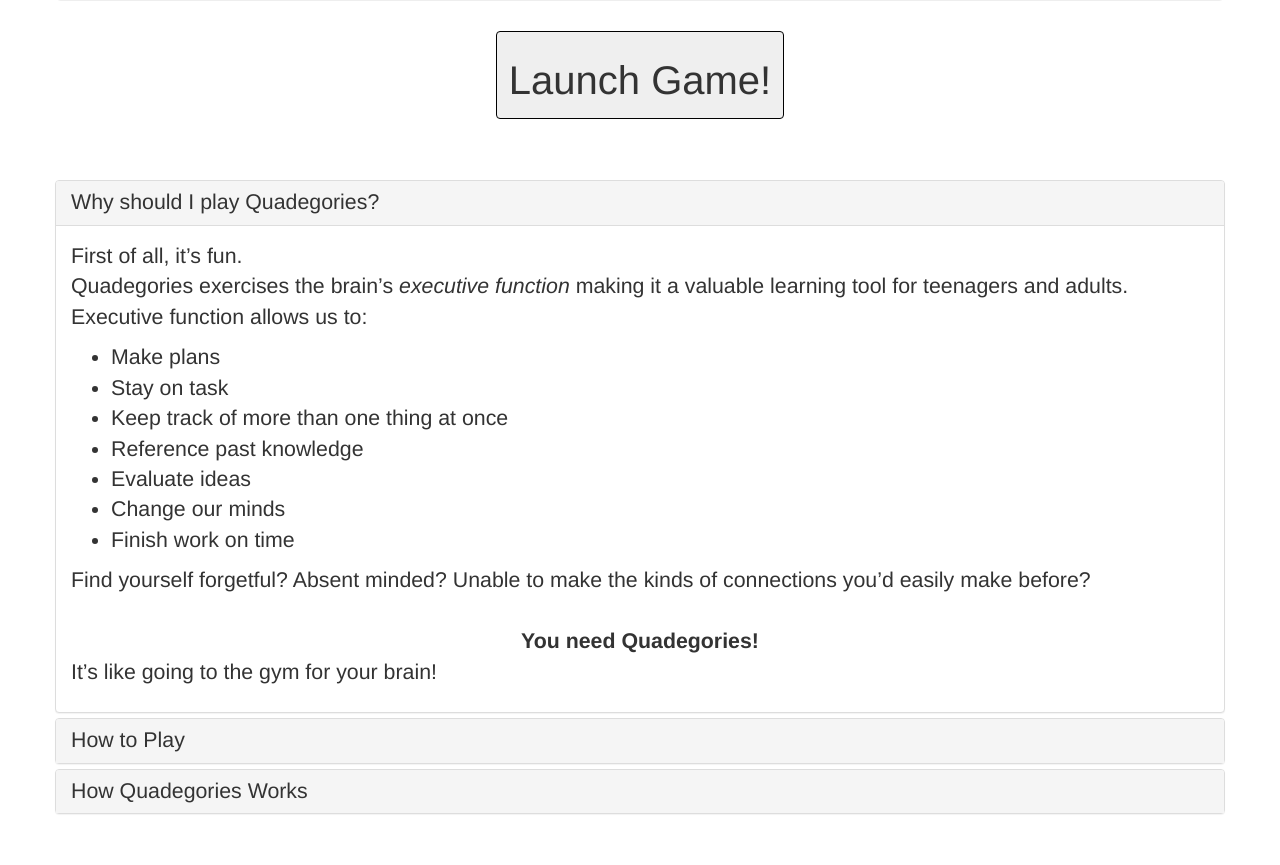
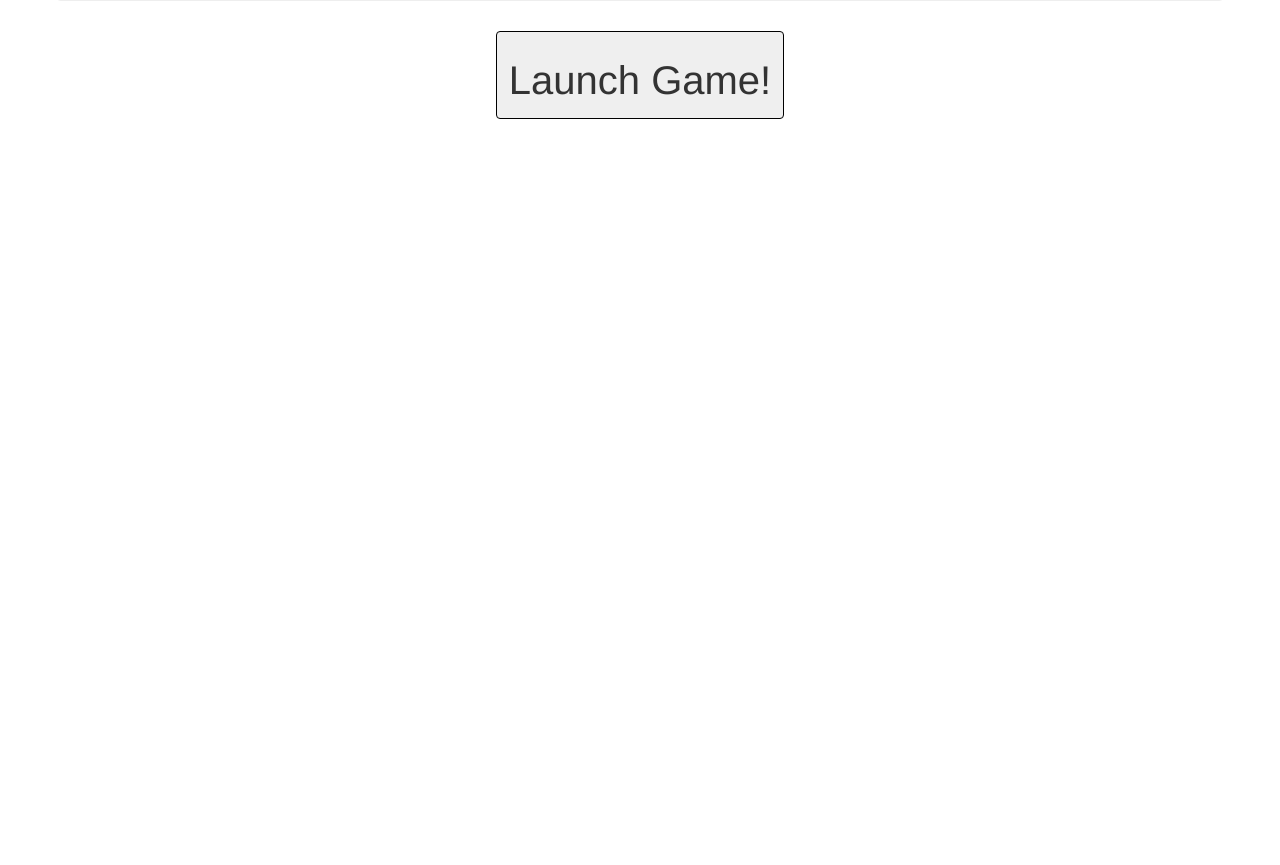
Before and after one commit to PeterEFrancis/play-quadegories, a Flask app: template templates/game.html in a window 1280 px wide. Shown: the part 194-1059 px from the top of the page. After the commit the page ends 313 px from the top, so only its background shows below. Run offline with Flask 2, Linux system fonts and the light colour scheme; the template is opened without the code that fills it, so the values that code supplies are empty; some libraries are stand-ins or nearby versions.

Commit message:
add stuff

```diff
--- a/app.py
+++ b/app.py
@@ -4,7 +4,18 @@ app = Flask(__name__)
 
 @app.route('/')
 def main():
-  return render_template('index.html', generated = 'testingTesting123')
+    return render_template('index.html')
+
+@app.route('/game')
+def game():
+    quad = 'quad'
+    fact = 'fact'
+    clue4 = 'clue4'
+    clue3 = 'clue3'
+    clue2 = 'clue2'
+    clue1 = 'clue1'
+    return render_template('game.html', quad = quad, fact = fact, clue4 = clue4,
+    clue3 = clue3, clue2 = clue2, clue1 = clue1)
 
 
 
--- a/templates/game.html
+++ b/templates/game.html
@@ -1,7 +1,7 @@
 <!DOCTYPE html>
 <html lang="en">
   <head>
-    <!-- <link href="favicon.ico" rel="icon" type="image/x-icon"> -->
+    <link href="favicon.ico" rel="icon" type="image/x-icon">
     <link rel="stylesheet" href="https://maxcdn.bootstrapcdn.com/bootstrap/3.4.0/css/bootstrap.min.css">
     <script src="https://ajax.googleapis.com/ajax/libs/jquery/3.4.1/jquery.min.js"></script>
     <script src="https://maxcdn.bootstrapcdn.com/bootstrap/3.4.0/js/bootstrap.min.js"></script>
@@ -26,119 +26,6 @@
           </button>
           <br/>
           <br/>
-          <div class="panel-group" id="accordion">
-            <div class="panel panel-default">
-              <div class="panel-heading">
-                <h4 class="panel-title">
-                  <a data-toggle="collapse" data-parent="#accordion"
-                     href="#collapse1">
-                  Why should I play Quadegories?</a>
-                </h4>
-              </div>
-              <div id="collapse1" class="panel-collapse collapse in">
-                <div class="panel-body">
-                  <p>
-                    First of all, it’s fun.<br>
-                    Quadegories exercises the brain’s <i>executive function</i>
-                    making it a valuable learning tool for teenagers and adults.
-
-                    Executive function allows us to:
-                    <ul>
-                      <li>Make plans</li>
-                      <li>Stay on task</li>
-                      <li>Keep track of more than one thing at once</li>
-                      <li>Reference past knowledge</li>
-                      <li>Evaluate ideas</li>
-                      <li>Change our minds</li>
-                      <li>Finish work on time</li>
-                    </ul>
-
-                    Find yourself forgetful? Absent minded? Unable to make the
-                    kinds of connections you’d easily make before?<br/><br/>
-
-                    <center><strong>You need Quadegories!</strong></center>
-
-                    It’s like going to the gym for your brain!
-                  </p>
-                </div>
-              </div>
-            </div>
-            <div class="panel panel-default">
-              <div class="panel-heading">
-                <h4 class="panel-title">
-                  <a data-toggle="collapse" data-parent="#accordion"
-                     href="#collapse2">
-                  How to Play</a>
-                </h4>
-              </div>
-              <div id="collapse2" class="panel-collapse collapse">
-                <div class="panel-body">
-                  <p>
-                  <strong>OBJECTIVE:</strong> To gain as many points as possible
-                  or achieve a predetermined winning score.<br/><br/>
-
-                  <strong>GAME DIRECTIONS:</strong> Either designate one player
-                  as the reader/facilitator or have players rotate serving as
-                  reader/facilitator each round.<br/><br/>
-
-                  Each round, the reader gets a new set of four clues, and reads
-                  each, one at a time, (it is recommended to show counting on
-                  your hand at five second intervals), until one player
-                  either guesses correctly (winning a point) or is eliminated
-                  from that round by providing an incorrect answer.<br/><br/>
-
-                  To any guess there are only three possible responses the
-                  reader/facilitator can give: CORRECT, INCORRECT or BE MORE
-                  SPECIFIC. In the latter event, the player will be provided a
-                  (one time only) additional five seconds to improve the
-                  accuracy of the answer and either win the Quadegory or be
-                  eliminated from that round.
-                  </p>
-                </div>
-              </div>
-            </div>
-            <div class="panel panel-default">
-              <div class="panel-heading">
-                <h4 class="panel-title">
-                  <a data-toggle="collapse" data-parent="#accordion"
-                     href="#collapse3">
-                  How Quadegories Works</a>
-                </h4>
-              </div>
-              <div id="collapse3" class="panel-collapse collapse">
-                <div class="panel-body">
-                  <p>
-                    Quadegories can be played alone, with others, or in teams.
-                    <br/>
-                    The goal is to guess the `common denominator' in a list of
-                    four items.<br/>
-
-                    For example, for clues,
-                    <ol reversed>
-                      <li> Nautilus
-                      <li> Cockle
-                      <li> Cawrie
-                      <li> Conch
-                    </ol>
-
-                    the Quadegory is <strong>Shells</strong>.<br/><br/>
-
-                    At any time during each round, players still in the game
-                    may make ONE attempt at the correct answer. A player
-                    receives the number of points corresponding to the clue
-                    that is given directly before the correct guess. An
-                    incorrect answer results in zero points and elimination
-                    from the round.
-                    <br/><br/>
-
-                    After each Quadegory, the reader may read the interesting
-                    fact that is below the Quadegory about a topic related to
-                    that round.
-                  </p>
-                  </div>
-              </div>
-            </div>
-          </div>
         </div>
         <div calss="col-md-1">
         </div>
--- a/templates/index.html
+++ b/templates/index.html
@@ -1,7 +1,7 @@
 <!DOCTYPE html>
 <html lang="en">
   <head>
-    <!-- <link href="favicon.ico" rel="icon" type="image/x-icon"> -->
+    <link href="favicon.ico" rel="icon" type="image/x-icon">
     <link rel="stylesheet" href="https://maxcdn.bootstrapcdn.com/bootstrap/3.4.0/css/bootstrap.min.css">
     <script src="https://ajax.googleapis.com/ajax/libs/jquery/3.4.1/jquery.min.js"></script>
     <script src="https://maxcdn.bootstrapcdn.com/bootstrap/3.4.0/js/bootstrap.min.js"></script>
@@ -21,7 +21,8 @@
           <div class="jumbotron hide-overflow">
             <h1 class="text-center">Play Quadegories!</h1>
           </div>
-          <button type="button" class="btn launch-game center-block">
+          <button type="button" class="btn launch-game center-block"
+                  onclick="location.href='/game';">
             <h2 class="text-center" id="launch"> Launch Game!</h2>
           </button>
           <br/>
```
Also changed, not shown: templates/favicon.ico (added), templates/favicon.png (deleted), 1 other file.
